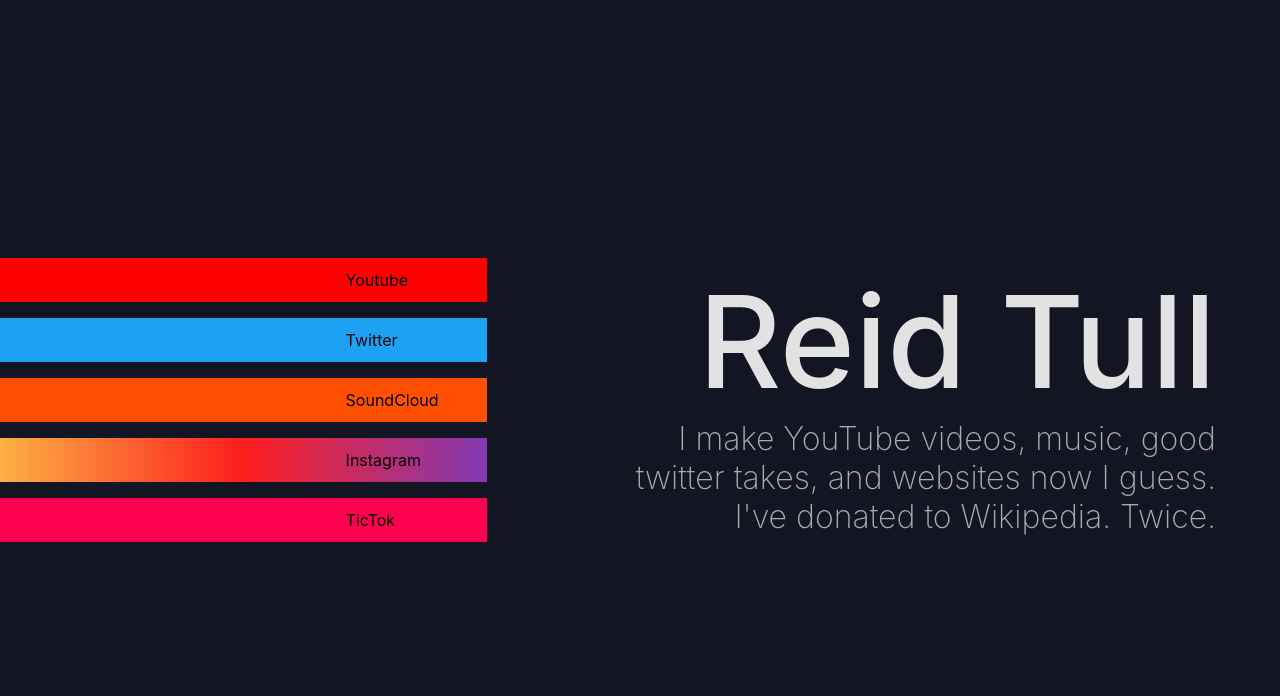
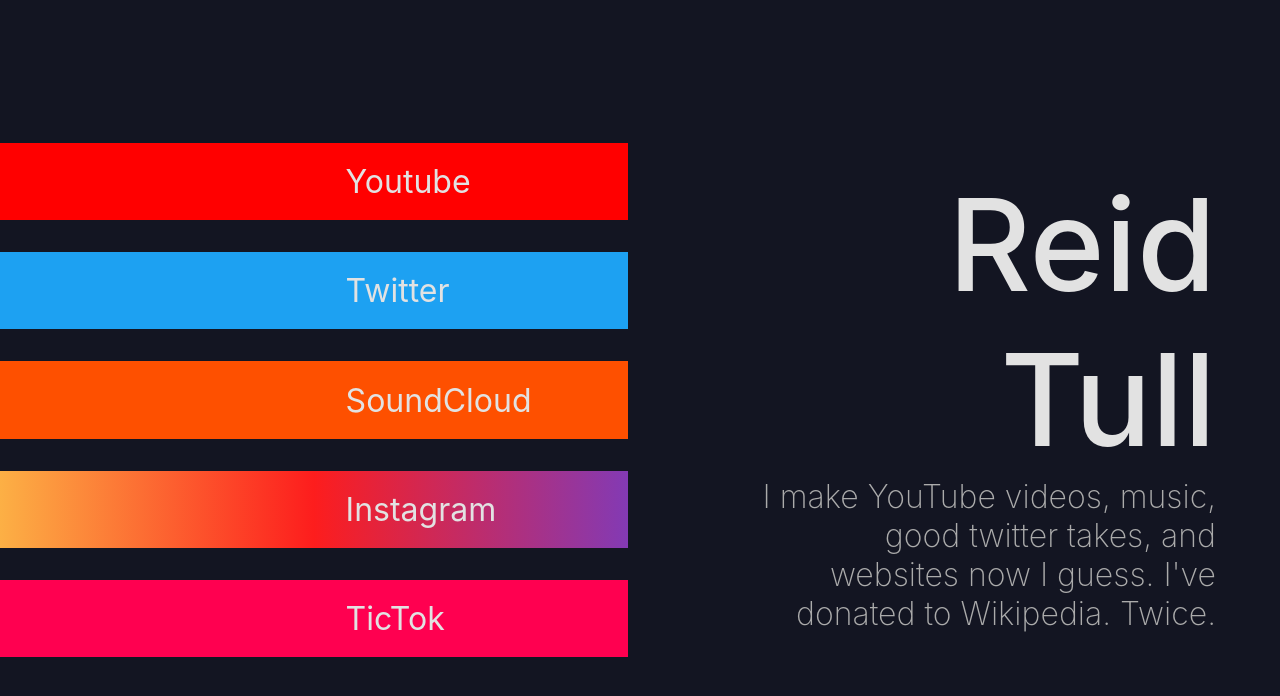
Before and after one commit to akaowen7/first-website, a Next.js app: page / in a window 1280 px wide. Shown: the top 696 px of the page. Built offline with nearby package versions, Linux system fonts and the light colour scheme.

Commit message:
text in buttons acceptable now

```diff
--- a/components/Button.js
+++ b/components/Button.js
@@ -3,8 +3,10 @@
 import { motion } from '../node_modules/framer-motion';
 
 const Button = (props) => {
-    const { background, text } = props
-    return <motion.div
+    const { background, text, link } = props
+    return <motion.a
+    href={link}
+    target="_blank"
     style={{background: background}}
     className={styles.button}
     whileHover={{
@@ -12,7 +14,7 @@
 
     }}>
         {text}
-    </motion.div>
+    </motion.a>
 }
 
 export default Button;
--- a/pages/index.js
+++ b/pages/index.js
@@ -18,11 +18,11 @@
           <p>I make YouTube videos, music, good twitter takes, and websites now I guess. I've donated to Wikipedia. Twice.</p>
         </div>
         <div className={styles.buttons}>
-          <Button background="#FF0000" text="Youtube"/>
-          <Button background="#1DA1F2" text="Twitter"/>
-          <Button background="#FE5000" text="SoundCloud"/>
-          <Button background="linear-gradient(90deg, rgba(252,176,69,1) 0%, rgba(253,29,29,1) 50%, rgba(131,58,180,1) 100%)" text="Instagram"/>
-          <Button background="#ff0050" text="TicTok"/>
+          <Button background="#FF0000" text="Youtube" link="https://www.youtube.com/channel/UC8ZvHJKfa1xhdMwB5k-7BLQ"/>
+          <Button background="#1DA1F2" text="Twitter" link="https://twitter.com/not_akaowen"/>
+          <Button background="#FE5000" text="SoundCloud" link="https://soundcloud.com/user-237901012"/>
+          <Button background="linear-gradient(90deg, rgba(252,176,69,1) 0%, rgba(253,29,29,1) 50%, rgba(131,58,180,1) 100%)" text="Instagram" link="https://www.instagram.com/blue_plain/"/>
+          <Button background="#ff0050" text="TicTok" link="https://vm.tiktok.com/ZMJ3161xe/"/>
         </div>
       </main>
     </div>
--- a/styles/Button.module.css
+++ b/styles/Button.module.css
@@ -1,5 +1,9 @@
 .button {
-  padding: 0.75em 3em;
+  color: rgb(226, 226, 226);
+  font-weight: 400;
+  font-size: 2em;
+  padding: 0.6em 3em;
   padding-left: 27vw;
   margin: 0.5em 0;
+  text-decoration: none;
 }
```
